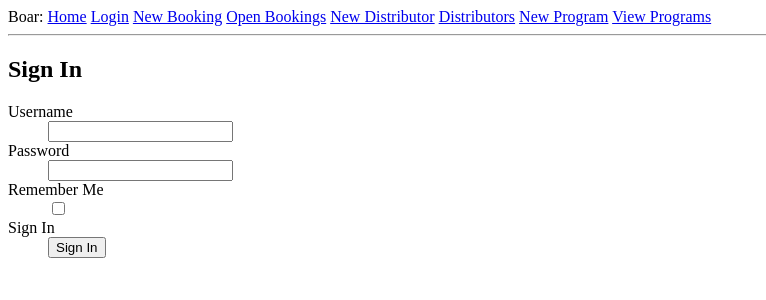
After one commit to deadlyraptor/boar, a Flask app: page /login in a window 1280 px wide. The commit adds this page. Shown: the top 300 px of the page, without its empty margins (0-766 px from the left). Run offline with Flask 2, Linux system fonts and the light colour scheme; some libraries are stand-ins or nearby versions.

Commit message:
Add user logic

```diff
--- a/boar/forms.py
+++ b/boar/forms.py
@@ -1,12 +1,20 @@
 # forms.py
 
 from flask_wtf import FlaskForm
-from wtforms import Form, StringField, IntegerField, SelectField
+from wtforms import (StringField, IntegerField, SelectField, PasswordField,
+                     BooleanField, SubmitField)
 from wtforms.validators import InputRequired
 from wtforms.fields.html5 import DateField
 from wtforms.ext.sqlalchemy.fields import QuerySelectField
 from datetime import datetime
-from .models import Distributor, Program
+from .models import Distributor, Program, User
+
+
+class LoginForm(FlaskForm):
+    username = StringField('Username', validators=[InputRequired()])
+    password = PasswordField('Password', validators=[InputRequired()])
+    remember_me = BooleanField('Remember Me')
+    submit = SubmitField('Sign In')
 
 
 class DistributorForm(FlaskForm):
--- a/boar/templates/base.html
+++ b/boar/templates/base.html
@@ -8,6 +8,11 @@
     <div>
       Boar:
       <a href='{{ url_for('index') }}'>Home</a>
+      {% if current_user.is_anonymous %}
+      <a href='{{ url_for('login') }}'>Login</a>
+      {% else %}
+      <a href='{{ url_for('logout') }}'>Logout</a>
+      {% endif %}
       <a href='{{ url_for('new_booking') }}'>New Booking</a>
       <a href='{{ url_for('open_bookings') }}'>Open Bookings</a>
       <a href='{{ url_for('new_distributor') }}'>New Distributor</a>
--- a/boar/templates/index.html
+++ b/boar/templates/index.html
@@ -3,6 +3,7 @@
 
 {% block content %}
 
-<h2>Boar - Box Office Payments</h2>
+<h2>Hi, {{ current_user.first_name }}!</h2>
+<p>Welcome to Boar.</p>
 
 {% endblock %}
--- a/boar/templates/payment/new.html
+++ b/boar/templates/payment/new.html
@@ -1,5 +1,5 @@
 {% extends 'base.html' %}
-{% block title %}New Payment - Boar{% endblock %}
+{% block title %}New Payment{% endblock %}
 {% block content %}
 
 <h2>New Payment</h2>
--- a/boar/templates/payment/payments.html
+++ b/boar/templates/payment/payments.html
@@ -1,5 +1,5 @@
 {% extends 'base.html' %}
-{% block title %}Payments - Boar{% endblock %}
+{% block title %}Payments{% endblock %}
 {% block content %}
 
 <h2>Payments</h2>
--- a/boar/templates/results.html
+++ b/boar/templates/results.html
@@ -1,5 +1,5 @@
 {% extends 'base.html' %}
-{% block title %}Results - Boar{% endblock %}
+{% block title %}Results{% endblock %}
 {% block content %}
 
 <h2>Results</h2>
--- /dev/null
+++ b/boar/templates/user/login.html
@@ -0,0 +1,17 @@
+{% extends 'base.html' %}
+{% block title %}Login{% endblock %}
+{% block content %}
+
+<h2>Sign In</h2>
+
+{% from "_formhelpers.html" import render_field %}
+<form method=post>
+  <dl>
+    {{ form.csrf_token }}
+    {{ render_field(form.username) }}
+    {{ render_field(form.password) }}
+    {{ render_field(form.remember_me) }}
+    {{ render_field(form.submit) }}
+  </dl>
+</form>
+{% endblock %}
--- a/boar/views/payment.py
+++ b/boar/views/payment.py
@@ -1,13 +1,15 @@
 # payment.py
 
 from boar import app, db
-from flask import Flask, flash, render_template, redirect, url_for
+from flask import flash, render_template, redirect, url_for
+from flask_login import login_required
 from ..models import Booking, Payment
 from ..forms import PaymentForm
 from ..tables import Bookings, Payments
 
 
 @app.route('/payment/new/<int:id>', methods=['GET', 'POST'])
+@login_required
 def new_payment(id):
     """
     Add a payment
@@ -27,6 +29,7 @@ def new_payment(id):
 
 
 @app.route('/payments/<int:id>')
+@login_required
 def view_payments(id):
     """
     View payments associated with booking
--- a/boar/views/program.py
+++ b/boar/views/program.py
@@ -1,13 +1,15 @@
 # program.py
 
 from boar import app, db
-from flask import Flask, flash, render_template, redirect, url_for
+from flask import flash, render_template, redirect, url_for
+from flask_login import login_required
 from ..models import Program
 from ..forms import ProgramForm
 from ..tables import Programs
 
 
 @app.route('/program/new', methods=['GET', 'POST'])
+@login_required
 def new_program():
     """
     Add a new program
@@ -23,6 +25,7 @@ def new_program():
 
 
 @app.route('/programs', methods=['GET', 'POST'])
+@login_required
 def view_programs():
     programs = Program.query.order_by(Program.name).all()
     if not programs:
--- a/boar/views/results.py
+++ b/boar/views/results.py
@@ -1,12 +1,14 @@
 # views.py
 
 from boar import app, db
-from flask import Flask, flash, render_template, redirect, url_for
+from flask import flash, render_template, redirect, url_for
+from flask_login import login_required
 from ..models import Booking
 from ..tables import Distributors, Results
 
 
 @app.route('/results/<int:id>')
+@login_required
 def view_results(id):
     """
     View results.
--- /dev/null
+++ b/boar/views/user.py
@@ -0,0 +1,32 @@
+# login.py
+
+from flask import render_template, redirect, url_for, request
+from werkzeug.urls import url_parse
+from flask_login import current_user, login_user, logout_user
+from boar import app
+from ..models import User
+from ..forms import LoginForm
+
+
+@app.route('/login', methods=['GET', 'POST'])
+def login():
+    if current_user.is_authenticated:
+            return redirect(url_for('index'))
+    form = LoginForm()
+    if form.validate_on_submit():
+        user = User.query.filter_by(username=form.username.data).first()
+        if user is None or not user.check_password(form.password.data):
+            flash('Invalid username or password')
+            return redirect(url_for('index'))
+        login_user(user, remember=form.remember_me.data)
+        next_page = request.args.get('next')
+        if not next_page or url_parse(next_page).netloc != '':
+            next_page = url_for('index')
+        return redirect(next_page)
+    return render_template('/user/login.html', form=form)
+
+
+@app.route('/logout')
+def logout():
+    logout_user()
+    return redirect(url_for('index'))
```
Also changed, not shown: boar/__init__.py (+6 -1 lines), boar/models.py (+34 -1 lines), boar/views/booking.py (+6 -1 lines), boar/views/distributor.py (+6 -1 lines), migrations/versions/192b5d39d1e4_users_table.py (added, +39 -0 lines).
